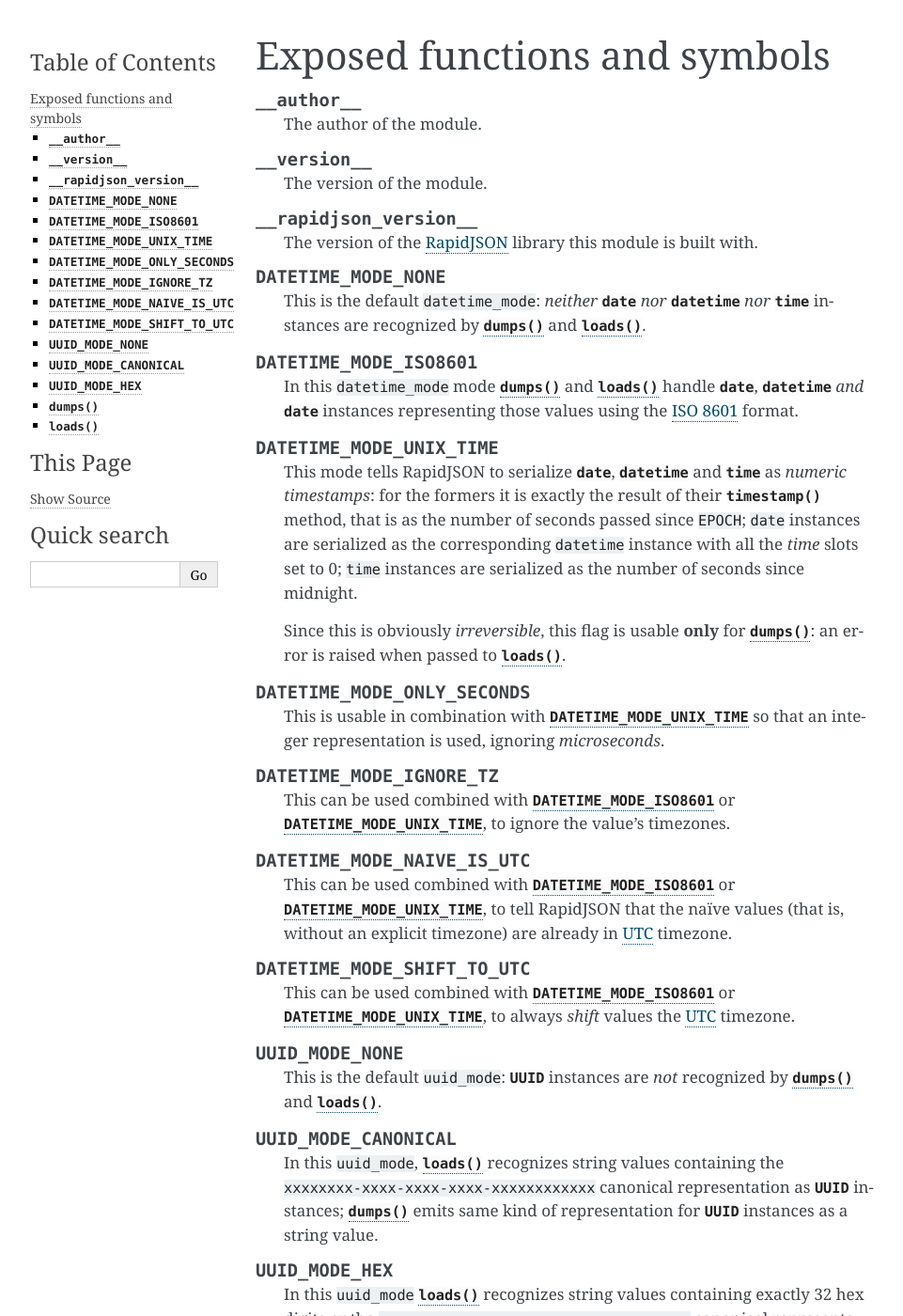
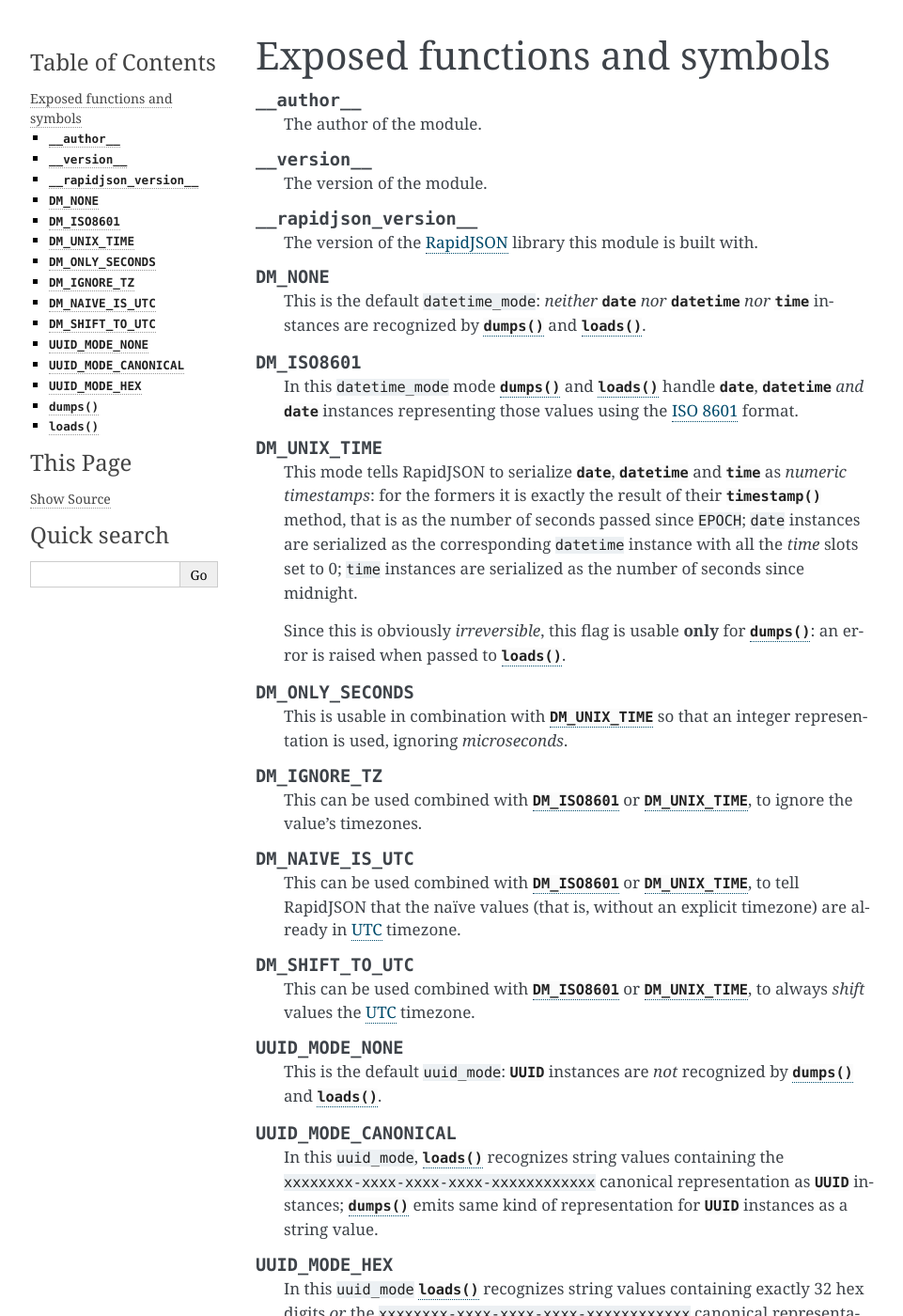
Before and after one commit to python-rapidjson/python-rapidjson, a Sphinx documentation site: the page built from docs/api.rst, in a window 1280 px wide and 1400 px high. Shown: the whole window at 94% size, without its empty margins (148-1109 px from the left). Built offline with Sphinx 7.4.7, drawn with Linux system fonts in a browser that asks for light colours; some of the changed text lies outside the part shown.

Commit message:
Rename “DATETIME_MODE_XXX” to “DM_XXX”

```diff
--- a/docs/api.rst
+++ b/docs/api.rst
@@ -16,19 +16,19 @@
 
    The version of the RapidJSON_ library this module is built with.
 
-.. data:: DATETIME_MODE_NONE
+.. data:: DM_NONE
 
    This is the default ``datetime_mode``: *neither* :class:`date` *nor*
    :class:`datetime` *nor* :class:`time` instances are recognized by
    :func:`dumps` and :func:`loads`.
 
-.. data:: DATETIME_MODE_ISO8601
+.. data:: DM_ISO8601
 
    In this ``datetime_mode`` mode :func:`dumps` and :func:`loads` handle
    :class:`date`, :class:`datetime` *and* :class:`date` instances representing
    those values using the `ISO 8601`_ format.
 
-.. data:: DATETIME_MODE_UNIX_TIME
+.. data:: DM_UNIX_TIME
 
    This mode tells RapidJSON to serialize :class:`date`, :class:`datetime` and
    :class:`time` as *numeric timestamps*: for the formers it is exactly the
@@ -40,27 +40,26 @@
    Since this is obviously *irreversible*, this flag is usable **only** for
    :func:`dumps`: an error is raised when passed to :func:`loads`.
 
-.. data:: DATETIME_MODE_ONLY_SECONDS
+.. data:: DM_ONLY_SECONDS
 
-   This is usable in combination with :data:`DATETIME_MODE_UNIX_TIME` so that
-   an integer representation is used, ignoring *microseconds*.
+   This is usable in combination with :data:`DM_UNIX_TIME` so that an integer
+   representation is used, ignoring *microseconds*.
 
-.. data:: DATETIME_MODE_IGNORE_TZ
+.. data:: DM_IGNORE_TZ
 
-   This can be used combined with :data:`DATETIME_MODE_ISO8601` or
-   :data:`DATETIME_MODE_UNIX_TIME`, to ignore the value's timezones.
+   This can be used combined with :data:`DM_ISO8601` or :data:`DM_UNIX_TIME`,
+   to ignore the value's timezones.
 
-.. data:: DATETIME_MODE_NAIVE_IS_UTC
+.. data:: DM_NAIVE_IS_UTC
 
-   This can be used combined with :data:`DATETIME_MODE_ISO8601` or
-   :data:`DATETIME_MODE_UNIX_TIME`, to tell RapidJSON that the naïve values
-   (that is, without an explicit timezone) are already in UTC_ timezone.
+   This can be used combined with :data:`DM_ISO8601` or :data:`DM_UNIX_TIME`,
+   to tell RapidJSON that the naïve values (that is, without an explicit
+   timezone) are already in UTC_ timezone.
 
-.. data:: DATETIME_MODE_SHIFT_TO_UTC
+.. data:: DM_SHIFT_TO_UTC
 
-   This can be used combined with :data:`DATETIME_MODE_ISO8601` or
-   :data:`DATETIME_MODE_UNIX_TIME`, to always *shift* values the UTC_
-   timezone.
+   This can be used combined with :data:`DM_ISO8601` or :data:`DM_UNIX_TIME`,
+   to always *shift* values the UTC_ timezone.
 
 .. data:: UUID_MODE_NONE
 
@@ -83,11 +82,8 @@
 
 .. testsetup::
 
-   from rapidjson import (dumps, loads,
-                          DATETIME_MODE_NONE, DATETIME_MODE_ISO8601,
-                          DATETIME_MODE_UNIX_TIME, DATETIME_MODE_ONLY_SECONDS,
-                          DATETIME_MODE_IGNORE_TZ, DATETIME_MODE_NAIVE_IS_UTC,
-                          DATETIME_MODE_SHIFT_TO_UTC,
+   from rapidjson import (dumps, loads, DM_NONE, DM_ISO8601, DM_UNIX_TIME,
+                          DM_ONLY_SECONDS, DM_IGNORE_TZ, DM_NAIVE_IS_UTC, DM_SHIFT_TO_UTC,
                           UUID_MODE_NONE, UUID_MODE_CANONICAL, UUID_MODE_HEX)
 
 .. function:: dumps(obj, skipkeys=False, ensure_ascii=True, allow_nan=True, indent=None, \
@@ -248,8 +244,8 @@
       OverflowError: Max recursion depth reached
 
    By default :class:`date`, :class:`datetime` and :class:`time` instances are
-   not serializable. When `datetime_mode` is set to :data:`DATETIME_MODE_ISO8601`
-   those values are serialized using the common `ISO 8601`_ format:
+   not serializable. When `datetime_mode` is set to :data:`DM_ISO8601` those
+   values are serialized using the common `ISO 8601`_ format:
 
    .. doctest::
 
@@ -262,82 +258,81 @@
         File "<stdin>", line 1, in <module>
       TypeError: datetime(…) is not JSON serializable
       >>> dumps(['date', date, 'time', time, 'timestamp', right_now],
-      ...       datetime_mode=DATETIME_MODE_ISO8601)
+      ...       datetime_mode=DM_ISO8601)
       '["date","2016-08-28","time","13:14:52.277256","timestamp","2016-08-28T13:14:52.277256"]'
 
    The `right_now` value is a naïve datetime (because it does not carry the
    timezone information) and is normally assumed to be in the local timezone,
    whatever your system thinks it is. When you instead *know* that your value,
    even being naïve are actually in the UTC_ timezone, you can use the
-   :data:`DATETIME_MODE_NAIVE_IS_UTC` flag to inform RapidJSON about that:
+   :data:`DM_NAIVE_IS_UTC` flag to inform RapidJSON about that:
 
    .. doctest::
 
-      >>> mode = DATETIME_MODE_ISO8601 | DATETIME_MODE_NAIVE_IS_UTC
+      >>> mode = DM_ISO8601 | DM_NAIVE_IS_UTC
       >>> dumps(['time', time, 'timestamp', right_now], datetime_mode=mode)
       '["time","13:14:52.277256+00:00","timestamp","2016-08-28T13:14:52.277256+00:00"]'
 
-   A variant is :data:`DATETIME_MODE_SHIFT_TO_UTC`, that *shifts* all datetime
-   values to the UTC_ timezone before serializing them:
+   A variant is :data:`DM_SHIFT_TO_UTC`, that *shifts* all datetime values to
+   the UTC_ timezone before serializing them:
 
    .. doctest::
 
       >>> from datetime import timedelta, timezone
       >>> here = timezone(timedelta(hours=2))
       >>> now = datetime(2016, 8, 28, 20, 31, 11, 84418, here)
-      >>> dumps(now, datetime_mode=DATETIME_MODE_ISO8601)
+      >>> dumps(now, datetime_mode=DM_ISO8601)
       '"2016-08-28T20:31:11.084418+02:00"'
-      >>> mode = DATETIME_MODE_ISO8601 | DATETIME_MODE_SHIFT_TO_UTC
+      >>> mode = DM_ISO8601 | DM_SHIFT_TO_UTC
       >>> dumps(now, datetime_mode=mode)
       '"2016-08-28T18:31:11.084418+00:00"'
 
-   With :data:`DATETIME_MODE_IGNORE_TZ` the timezone, if present, is simply
-   omitted:
+   With :data:`DM_IGNORE_TZ` the timezone, if present, is simply omitted:
 
    .. doctest::
 
-      >>> mode = DATETIME_MODE_ISO8601 | DATETIME_MODE_IGNORE_TZ
+      >>> mode = DM_ISO8601 | DM_IGNORE_TZ
       >>> dumps(now, datetime_mode=mode)
       '"2016-08-28T20:31:11.084418"'
 
    Another :ref:`one-way only <no-unix-time-loads>` alternative format is
-   `Unix time`_: with :data:`DATETIME_MODE_UNIX_TIME` :class:`date`,
-   :class:`datetime` and :class:`time` instances are serialized as a number of
-   seconds, respectively since the ``EPOCH`` for the first two kinds and since
-   midnight for the latter:
+   `Unix time`_: with :data:`DM_UNIX_TIME` :class:`date`, :class:`datetime`
+   and :class:`time` instances are serialized as a number of seconds,
+   respectively since the ``EPOCH`` for the first two kinds and since midnight
+   for the latter:
 
    .. doctest::
 
-      >>> mode = DATETIME_MODE_UNIX_TIME
+      >>> mode = DM_UNIX_TIME
       >>> dumps([now, now.date(), now.time()], datetime_mode=mode)
       '[1472409071.084418,1472335200.0,73871.084418]'
       >>> unixtime = float(dumps(now, datetime_mode=mode))
       >>> datetime.fromtimestamp(unixtime, here) == now
       True
 
-   Combining it with the :data:`DATETIME_MODE_ONLY_SECONDS` will produce
-   integer values instead, dropping *microseconds*:
+   Combining it with the :data:`DM_ONLY_SECONDS` will produce integer values
+   instead, dropping *microseconds*:
 
    .. doctest::
 
-      >>> mode = DATETIME_MODE_UNIX_TIME | DATETIME_MODE_ONLY_SECONDS
+      >>> mode = DM_UNIX_TIME | DM_ONLY_SECONDS
       >>> dumps([now, now.date(), now.time()], datetime_mode=mode)
       '[1472409071,1472335200,73871]'
 
-   It can be used combined with :data:`DATETIME_MODE_SHIFT_TO_UTC` to obtain the
+   It can be used combined with :data:`DM_SHIFT_TO_UTC` to obtain the
    timestamp of the corresponding UTC_ time:
 
-      >>> mode = DATETIME_MODE_UNIX_TIME | DATETIME_MODE_SHIFT_TO_UTC
+      >>> mode = DM_UNIX_TIME | DM_SHIFT_TO_UTC
       >>> dumps(now, datetime_mode=mode)
       '1472409071.084418'
 
-   As above, when you know that your values are in the UTC_ timezone, you can use the
-   :data:`DATETIME_MODE_NAIVE_IS_UTC` flag to get the right result:
+   As above, when you know that your values are in the UTC_ timezone, you can
+   use the :data:`DM_NAIVE_IS_UTC` flag to get the right result:
 
    .. doctest::
 
       >>> a_long_time_ago = datetime(1968, 3, 18, 9, 10, 0, 0)
-      >>> mode = DATETIME_MODE_UNIX_TIME | DATETIME_MODE_NAIVE_IS_UTC
+      >>> mode = DM_UNIX_TIME | DM_NAIVE_IS_UTC
       >>> dumps([a_long_time_ago, a_long_time_ago.date(), a_long_time_ago.time()],
       ...       datetime_mode=mode)
       '[-56472600.0,-56505600.0,33000.0]'
@@ -429,21 +424,19 @@
 
       >>> loads('"2016-01-02T01:02:03+01:00"')
       '2016-01-02T01:02:03+01:00'
-      >>> loads('"2016-01-02T01:02:03+01:00"',
-      ...       datetime_mode=DATETIME_MODE_ISO8601)
+      >>> loads('"2016-01-02T01:02:03+01:00"', datetime_mode=DM_ISO8601)
       datetime.datetime(2016, 1, 2, 1, 2, 3, tzinfo=...delta(0, 3600)))
-      >>> loads('"2016-01-02"', datetime_mode=DATETIME_MODE_ISO8601)
+      >>> loads('"2016-01-02"', datetime_mode=DM_ISO8601)
       datetime.date(2016, 1, 2)
-      >>> loads('"01:02:03+01:00"',
-      ...       datetime_mode=DATETIME_MODE_ISO8601)
+      >>> loads('"01:02:03+01:00"', datetime_mode=DM_ISO8601)
       datetime.time(1, 2, 3, tzinfo=...delta(0, 3600)))
 
-   It can be combined with :data:`DATETIME_MODE_SHIFT_TO_UTC` to *always*
-   obtain values in the UTC_ timezone:
+   It can be combined with :data:`DM_SHIFT_TO_UTC` to *always* obtain values
+   in the UTC_ timezone:
 
    .. doctest::
 
-      >>> mode = DATETIME_MODE_ISO8601 | DATETIME_MODE_SHIFT_TO_UTC
+      >>> mode = DM_ISO8601 | DM_SHIFT_TO_UTC
       >>> loads('"2016-01-02T01:02:03+01:00"', datetime_mode=mode)
       datetime.datetime(2016, 1, 2, 0, 2, 3, tzinfo=...utc)
 
@@ -455,7 +448,7 @@
 
       .. doctest::
 
-         >>> mode = DATETIME_MODE_ISO8601 | DATETIME_MODE_SHIFT_TO_UTC
+         >>> mode = DM_ISO8601 | DM_SHIFT_TO_UTC
          >>> loads('"00:01:02+00:00"', datetime_mode=mode)
          datetime.time(0, 1, 2, tzinfo=...utc)
          >>> loads('"00:01:02+01:00"', datetime_mode=mode)
@@ -463,12 +456,12 @@
            ...
          ValueError: ... Time literal cannot be shifted to UTC: 00:01:02+01:00
 
-   If you combine it with :data:`DATETIME_MODE_NAIVE_IS_UTC` then all values
-   without a timezone will be assumed to be relative to UTC_:
+   If you combine it with :data:`DM_NAIVE_IS_UTC` then all values without a
+   timezone will be assumed to be relative to UTC_:
 
    .. doctest::
 
-      >>> mode = DATETIME_MODE_ISO8601 | DATETIME_MODE_NAIVE_IS_UTC
+      >>> mode = DM_ISO8601 | DM_NAIVE_IS_UTC
       >>> loads('"2016-01-02T01:02:03"', datetime_mode=mode)
       datetime.datetime(2016, 1, 2, 1, 2, 3, tzinfo=...utc)
       >>> loads('"2016-01-02T01:02:03+01:00"', datetime_mode=mode)
@@ -476,12 +469,12 @@
       >>> loads('"01:02:03"', datetime_mode=mode)
       datetime.time(1, 2, 3, tzinfo=...utc)
 
-   Yet another combination is with :data:`DATETIME_MODE_IGNORE_TZ` to ignore
-   the timezone and obtain naïve values:
+   Yet another combination is with :data:`DM_IGNORE_TZ` to ignore the timezone
+   and obtain naïve values:
 
    .. doctest::
 
-      >>> mode = DATETIME_MODE_ISO8601 | DATETIME_MODE_IGNORE_TZ
+      >>> mode = DM_ISO8601 | DM_IGNORE_TZ
       >>> loads('"2016-01-02T01:02:03+01:00"', datetime_mode=mode)
       datetime.datetime(2016, 1, 2, 1, 2, 3)
       >>> loads('"01:02:03+01:00"', datetime_mode=mode)
@@ -489,13 +482,12 @@
 
    .. _no-unix-time-loads:
 
-   The :data:`DATETIME_MODE_UNIX_TIME` cannot be used here, because there
-   isn't a reasonable heuristic to disambiguate between plain numbers and
-   timestamps:
+   The :data:`DM_UNIX_TIME` cannot be used here, because there isn't a
+   reasonable heuristic to disambiguate between plain numbers and timestamps:
 
    .. doctest::
 
-      >>> loads('[1,2,3]', datetime_mode=DATETIME_MODE_UNIX_TIME)
+      >>> loads('[1,2,3]', datetime_mode=DM_UNIX_TIME)
       Traceback (most recent call last):
         File "<stdin>", line 1, in <module>
       ValueError: Invalid datetime_mode, can deserialize only from ISO8601
--- a/docs/quickstart.rst
+++ b/docs/quickstart.rst
@@ -66,7 +66,7 @@ types:
 .. doctest::
 
     >>> import datetime, decimal, uuid
-    >>> from rapidjson import DATETIME_MODE_ISO8601, UUID_MODE_CANONICAL
+    >>> from rapidjson import DM_ISO8601, UUID_MODE_CANONICAL
     >>> some_day = datetime.date(2016, 8, 28)
     >>> some_timestamp = datetime.datetime(2016, 8, 28, 13, 14, 15)
     >>> dumps({'a date': some_day, 'a timestamp': some_timestamp})
@@ -74,13 +74,13 @@ types:
       File "<stdin>", line 1, in <module>
     TypeError: datetime.datetime(…) is not JSON serializable
     >>> dumps({'a date': some_day, 'a timestamp': some_timestamp},
-    ...       datetime_mode=DATETIME_MODE_ISO8601,
+    ...       datetime_mode=DM_ISO8601,
     ...       sort_keys=True) # for doctests
     '{"a date":"2016-08-28","a timestamp":"2016-08-28T13:14:15"}'
     >>> as_json = _
     >>> pprint(loads(as_json))
     {'a date': '2016-08-28', 'a timestamp': '2016-08-28T13:14:15'}
-    >>> pprint(loads(as_json, datetime_mode=DATETIME_MODE_ISO8601))
+    >>> pprint(loads(as_json, datetime_mode=DM_ISO8601))
     {'a date': datetime.date(2016, 8, 28),
      'a timestamp': datetime.datetime(2016, 8, 28, 13, 14, 15)}
     >>> some_uuid = uuid.uuid5(uuid.NAMESPACE_DNS, 'python.org')
```
Also changed, not shown: 5 other files.
